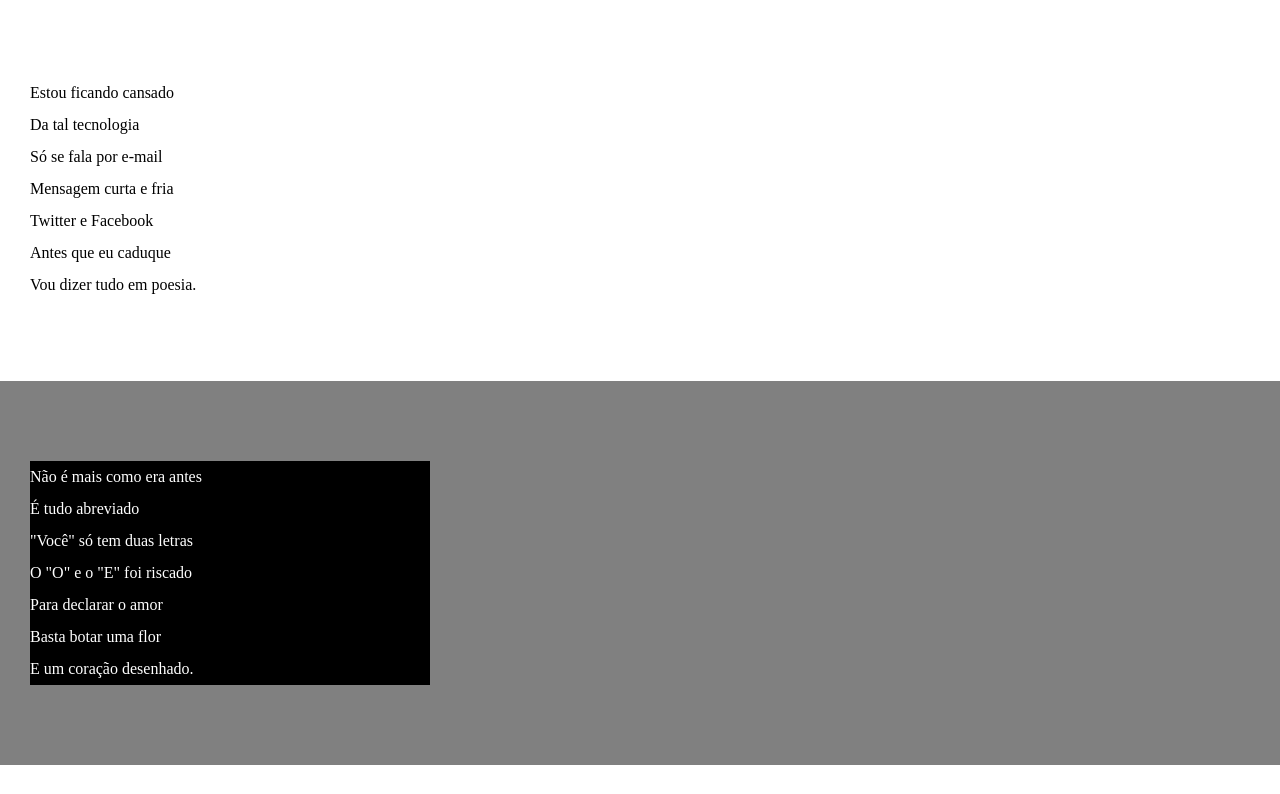
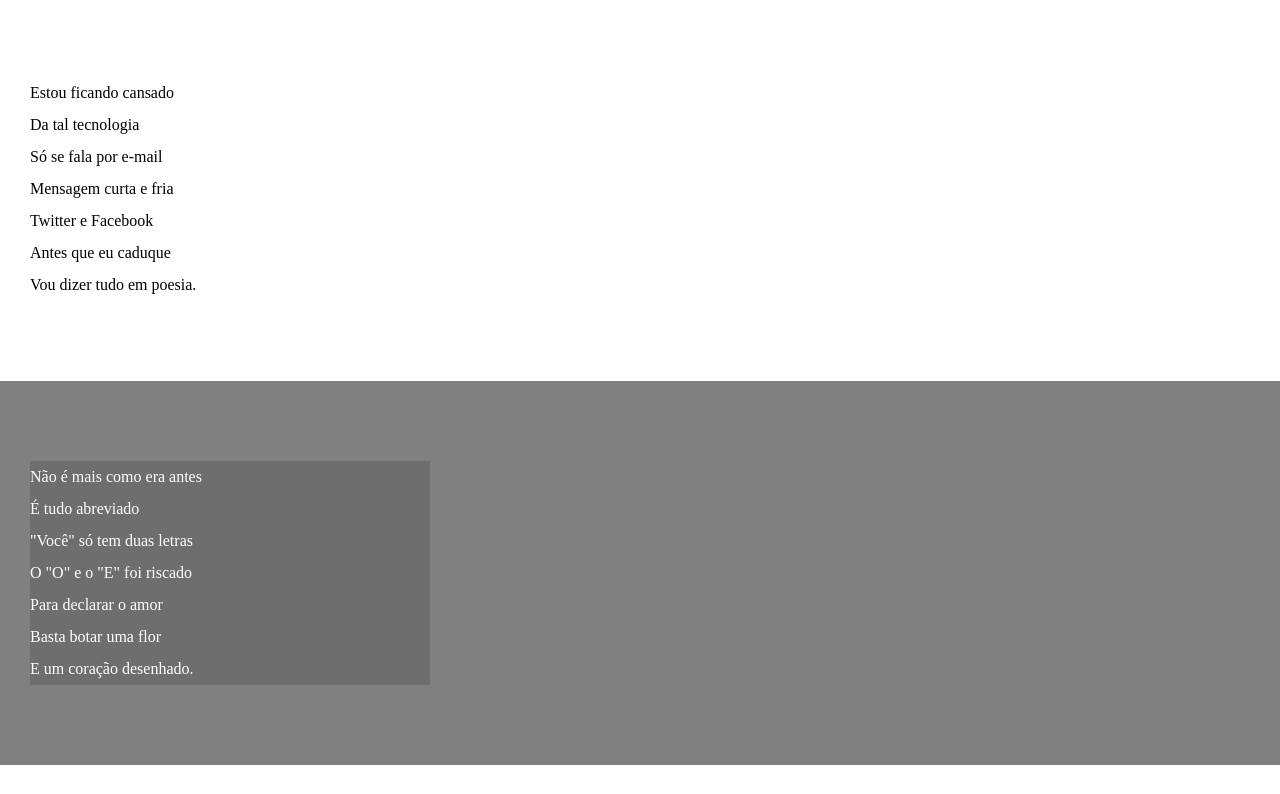
Before and after one commit to FabioAlb/HTML.CSS, a plain HTML site: page pacote-d012/index.html in a window 1280 px wide. Shown: the part 158-952 px from the top of the page. Drawn offline with Linux system fonts and the light colour scheme.

Commit message:
style css up

```diff
--- a/pacote-d012/estilo/style.css
+++ b/pacote-d012/estilo/style.css
@@ -56,7 +56,7 @@ section.image {
 }
 
 section.image > p {
-    background-color: black;
+    background-color: rgba(24, 23, 23, 0.164);
     width: 400px;
 }
 
```
